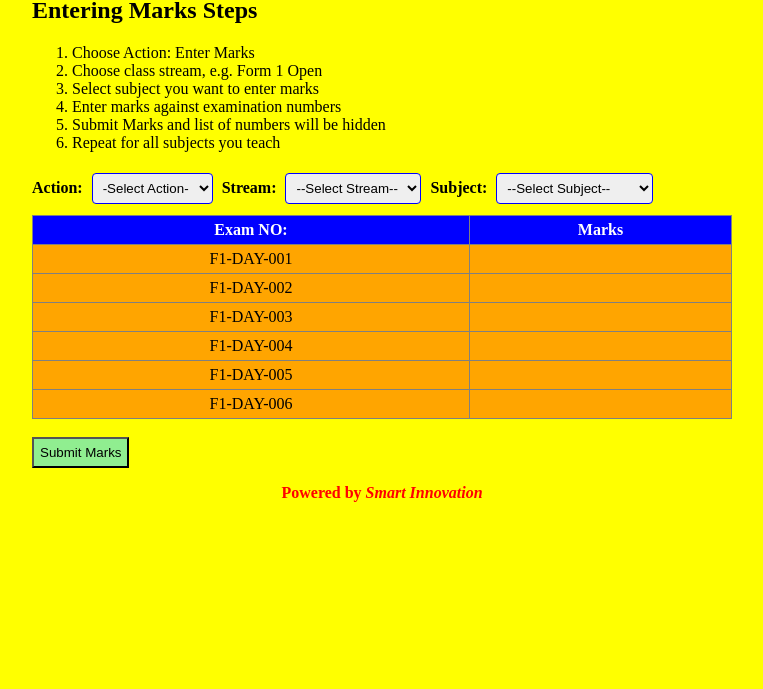
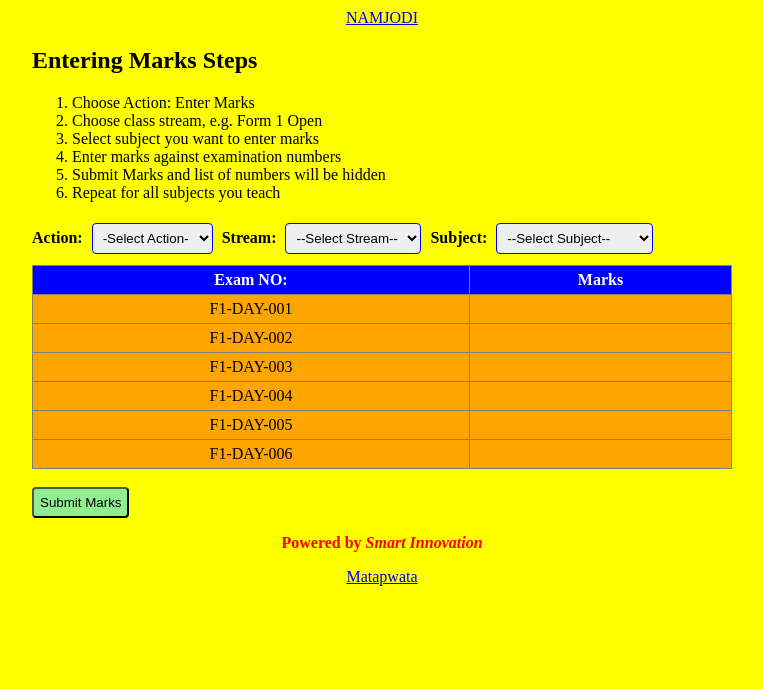
Before and after one commit to CHARLES-KACHULU/mnzathu-EduReport, a plain HTML site: page kachulu.html in a window 1280 px wide. Shown: the part 111-800 px from the top of the page, without its empty margins (258-1021 px from the left). Drawn offline with Linux system fonts and the light colour scheme.

Commit message:
Add files via upload

```diff
--- a/kachulu.html
+++ b/kachulu.html
@@ -1,3 +1,4 @@
+<!DOCTYPE html>
 <html>
 <head>
    <title>Mzathu EduReport</title>
@@ -52,7 +53,7 @@ td {
 button {
     background-color: lightgreen;
     padding: 6px;
-    border radius: 4px;
+    border-radius: 4px;
     cursor: pointer;
 }
 
@@ -65,6 +66,7 @@ footer {
 <body>
    <header>
      <h1>Mnzathu EduReport Technologies</h1>
+<a href="https://sites.google.com/view/namjodi-abc/home" target="_blank" class="link-btn">NAMJODI</a>
    </header>
 
 <main>
@@ -78,7 +80,6 @@ footer {
     <li>Submit Marks and list of numbers will be hidden</li>
     <li>Repeat for all subjects you teach</li>
 </ol>
-
 
 <div>
     <label><strong>Action:</strong></label>
@@ -135,6 +136,7 @@ footer {
 
 <footer>
 <p><strong>Powered by <em>Smart Innovation</em></strong></p>
+<p><a href="https://sites.google.com/view/matapwata-secondary-school" target="_blank" class="link-btn">Matapwata</a></p>
 </footer>
 
 </body>
```
